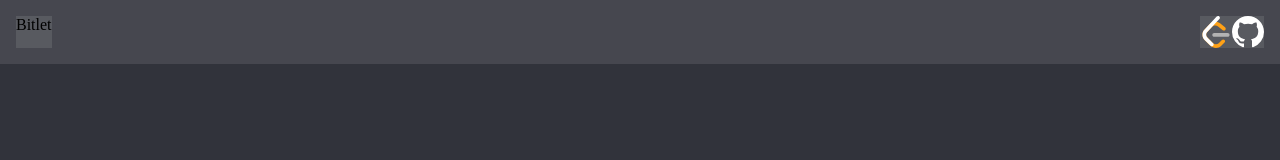
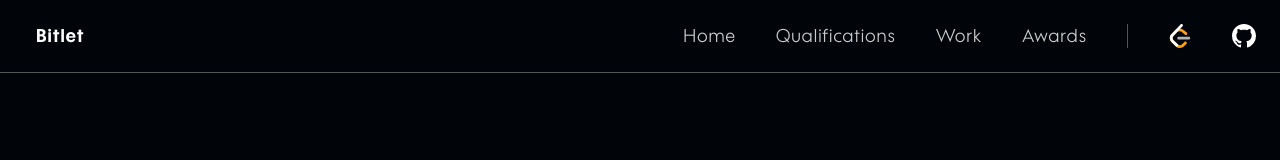
Before and after one commit to Bitlett/bitlett.github.io, a plain HTML site: page index.html in a window 1280 px wide. Drawn offline with Linux system fonts and the light colour scheme.

Commit message:
Header progressed, fonts imported

```diff
--- a/index.html
+++ b/index.html
@@ -11,18 +11,23 @@
 				</div>
 				<div id="header-right">
 					<div id="header-connection-container">
-						<a class="header-connection">
-							<svg width="32" height="32" viewBox="0 0 95 111" fill="none" xmlns="http://www.w3.org/2000/svg" class="h-full w-auto max-w-none">
+						<a class="header-connection" aria-label="Bitlet on LeetCode" href="https://leetcode.com/bitlet">
+							<svg width="24" height="24" viewBox="0 0 95 111" fill="none" xmlns="http://www.w3.org/2000/svg" class="h-full w-auto max-w-none">
 							<path d="M68.0063 83.0664C70.5 80.5764 74.5366 80.5829 77.0223 83.0809C79.508 85.579 79.5015 89.6226 77.0078 92.1127L65.9346 103.17C55.7187 113.371 39.06 113.519 28.6718 103.513C28.6117 103.456 23.9861 98.9201 8.72653 83.957C-1.42528 74.0029 -2.43665 58.0749 7.11648 47.8464L24.9282 28.7745C34.4095 18.6219 51.887 17.5122 62.7275 26.2789L78.9048 39.362C81.6444 41.5776 82.0723 45.5985 79.8606 48.3429C77.6488 51.0873 73.635 51.5159 70.8954 49.3003L54.7182 36.2173C49.0488 31.6325 39.1314 32.2622 34.2394 37.5006L16.4274 56.5727C11.7767 61.5522 12.2861 69.574 17.6456 74.8292C28.851 85.8169 37.4869 94.2846 37.4969 94.2942C42.8977 99.496 51.6304 99.4184 56.9331 94.1234L68.0063 83.0664Z" fill="#FFA116"></path><path fill-rule="evenodd" clip-rule="evenodd" d="M41.1067 72.0014C37.5858 72.0014 34.7314 69.1421 34.7314 65.615C34.7314 62.0879 37.5858 59.2286 41.1067 59.2286H88.1245C91.6454 59.2286 94.4997 62.0879 94.4997 65.615C94.4997 69.1421 91.6454 72.0014 88.1245 72.0014H41.1067Z" fill="#B3B3B3"></path><path fill-rule="evenodd" clip-rule="evenodd" d="M49.9118 2.02335C52.3173 -0.55232 56.3517 -0.686894 58.9228 1.72277C61.494 4.13244 61.6284 8.17385 59.2229 10.7495L16.4276 56.5729C11.7768 61.552 12.2861 69.5738 17.6453 74.8292L37.4088 94.2091C39.9249 96.6764 39.968 100.72 37.505 103.24C35.042 105.761 31.0056 105.804 28.4895 103.337L8.72593 83.9567C-1.42529 74.0021 -2.43665 58.0741 7.1169 47.8463L49.9118 2.02335Z" fill="white"></path>
 							</svg>
 						</a>
 						<a class="header-connection" href="https://github.com/bitlett" aria-label="Bitlett on GitHub">
-							<svg height="32" aria-hidden="true" viewBox="0 0 16 16" version="1.1" width="32" data-view-component="true" class="octicon octicon-mark-github v-align-middle color-fg-default">
+							<svg height="24" width="24" aria-hidden="true" viewBox="0 0 16 16" version="1.1" data-view-component="true" class="octicon octicon-mark-github v-align-middle color-fg-default">
 							<path d="M8 0c4.42 0 8 3.58 8 8a8.013 8.013 0 0 1-5.45 7.59c-.4.08-.55-.17-.55-.38 0-.27.01-1.13.01-2.2 0-.75-.25-1.23-.54-1.48 1.78-.2 3.65-.88 3.65-3.95 0-.88-.31-1.59-.82-2.15.08-.2.36-1.02-.08-2.12 0 0-.67-.22-2.2.82-.64-.18-1.32-.27-2-.27-.68 0-1.36.09-2 .27-1.53-1.03-2.2-.82-2.2-.82-.44 1.1-.16 1.92-.08 2.12-.51.56-.82 1.28-.82 2.15 0 3.06 1.86 3.75 3.64 3.95-.23.2-.44.55-.51 1.07-.46.21-1.61.55-2.33-.66-.15-.24-.6-.83-1.23-.82-.67.01-.27.38.01.53.34.19.73.9.82 1.13.16.45.68 1.31 2.69.94 0 .67.01 1.3.01 1.49 0 .21-.15.45-.55.38A7.995 7.995 0 0 1 0 8c0-4.42 3.58-8 8-8Z"></path>
 							</svg>
 						</a>
 					</div>
-					<div id="header-jump-container"></div>
+					<div id="header-jump-container">
+						<a class="header-jump" href="">Home</a>
+						<a class="header-jump" href="">Qualifications</a>
+						<a class="header-jump" href="">Work</a>
+						<a class="header-jump" href="">Awards</a>
+					</div>
 				</div>
 			</div>
 		</header>
--- a/style.css
+++ b/style.css
@@ -1,56 +1,124 @@
+@font-face {
+	font-family: wesYuBlack;
+	src: url(./fonts/wes-fy/Wes\ FY\ W03\ Black.woff);
+}
+
+@font-face {
+	font-family: wesYuBold;
+	src: url(./fonts/wes-fy/Wes\ FY\ W03\ Bold.woff);
+}
+
+@font-face {
+	font-family: wesYuMedium;
+	src: url(./fonts/wes-fy/Wes\ FY\ W03\ Medium.woff);
+}
+
+@font-face {
+	font-family: wesYuRegular;
+	src: url(./fonts/wes-fy/Wes\ FY\ W03\ Regular.woff);
+}
+
+@font-face {
+	font-family: wesYuThin;
+	src: url(./fonts/wes-fy/Wes\ FY\ W03\ Thin.woff);
+}
+
+
+
 body {
 	margin: 0;
 }
 
 header {
 	width: 100vw;
-	height: 64px;
+	height: 72px;
 	position: fixed;
-	background: rgba(255, 255, 255, 0.1);
+	border-style: solid;
+	border-width: 0px;
+	border-bottom-width: 1px;
+	border-color: #555;
 }
 
 	#header-content {
-		height: 50%;
-		padding: 16px;
+		height: 33.33333%;
+		padding: 24px;
 		display: flex;
 		justify-content: space-between;
 		flex-direction: row;
 	}
 
 		#header-left {
+			display: flex;
 			justify-content: flex-start;
-			background: rgba(255, 255, 255, 0.1);
+			flex-direction: row;
 		}
 
-			#logo-container {
-				height: 100%;
-				width: 75%;
+			#header-logo {
+				font-family: wesYuBold;
+				font-size: 18px;
+				display: block;
+				padding-left: 12px;
+				color:#FFF;
 			}
 
 		#header-right {
 			height: 100%;
-			justify-content: flex-end;
-			flex-direction: row;
+			display: flex;
+			justify-content: flex-start;
+			flex-direction: row-reverse;
 			flex-wrap: nowrap;
 		}
 
 			#header-connection-container {
 				height: 100%;
-				background: rgba(255, 255, 255, 0.1);
+				display: flex;
+				justify-content: flex-end;
+				flex-direction: row;
+				border-style: solid;
+				border-width: 0px;
+				border-left-width: 1px;
+				border-color: #555;
+			}
+
+				.header-connection {
+					fill: #FFF;
+					margin-left: 40px;
+				}
+
+			#header-jump-container {
+				height: 100%;
 				display: flex;
 				justify-content: flex-end;
 				flex-direction: row;
 			}
 
-				.header-connection {
-					fill: #FFF;
+				.header-jump {
+					margin-right: 40px;
+					font-family: wesYuRegular;
+					font-size: 18px;
+					display: block;
+					color:#CCC;
+					overflow:none;
+					/* border-style: solid;
+					border-width: 8px;
+					border-radius: 16px;
+					border-color: rgba(255, 255, 255, 1); */
 				}
 
-			#header-jump-container {
-				height: 100%;
-			}
+				.header-jump:hover {
+					border-color: rgba(255, 255, 255, 0.1);
+				}
 
 #main {
 	height: 100vh;
-	background: #31333b;
+	background: #010409;
 }
+
+a {
+	letter-spacing: 1px;
+	text-decoration: none;
+}
+
+span {
+	letter-spacing: 1px;
+}
```
Also changed, not shown: fonts/wes-fy/Wes FY W03 Black.woff (added), fonts/wes-fy/Wes FY W03 Bold.woff (added), fonts/wes-fy/Wes FY W03 Medium.woff (added), fonts/wes-fy/Wes FY W03 Regular.woff (added), fonts/wes-fy/Wes FY W03 Thin.woff (added).
